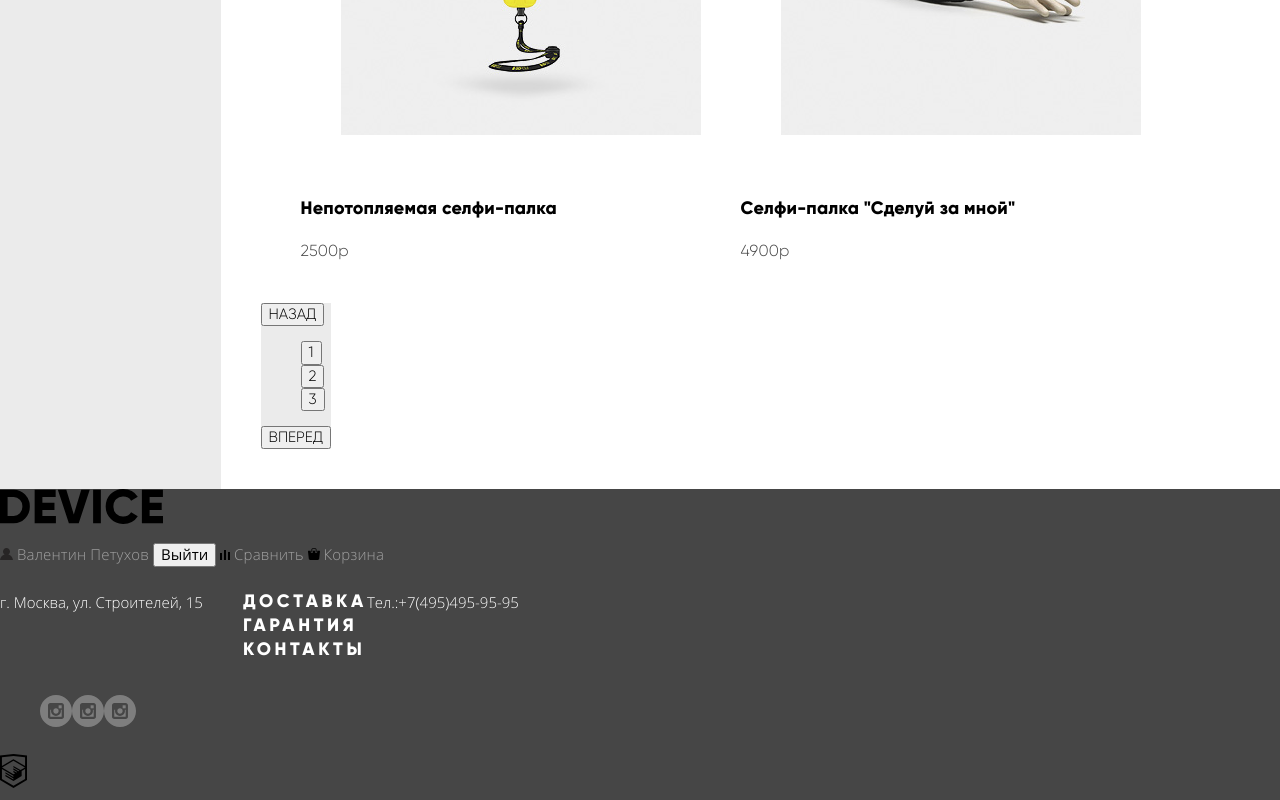
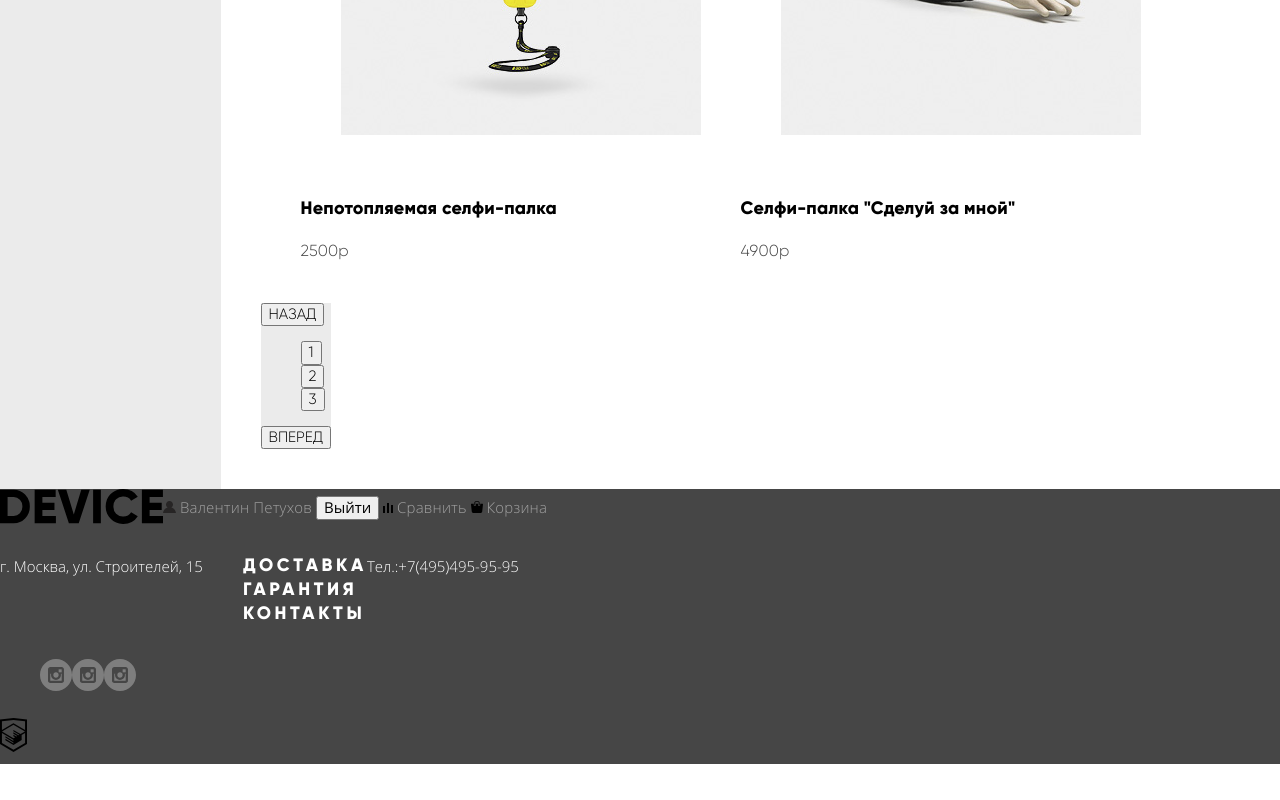
Before and after one commit to PlahtijVadim/953649-device-24, a plain HTML site: page catalog.html in a window 1280 px wide. Shown: the part 1532-2332 px from the top of the page. After the commit the page ends 2296 px from the top, so only its background shows below. Drawn offline with Linux system fonts and the light colour scheme; files whose address does not match are found by name.

Commit message:
Update catalog.html

```diff
--- a/catalog.html
+++ b/catalog.html
@@ -141,10 +141,10 @@
     <button class="button gallery-button gallery-button-next"
     type="button">ВПЕРЕД</button>
   </section>
-</div>
+  </div>
     </main>
     <footer class="Main-footer">
-      <div class="footer=top">
+      <div class="footer-top">
       <a href="index.html"> <img src="img/logo.svg" alt='Device'
            class="footer-logo"></a>
     <section class="user-footer">
```
